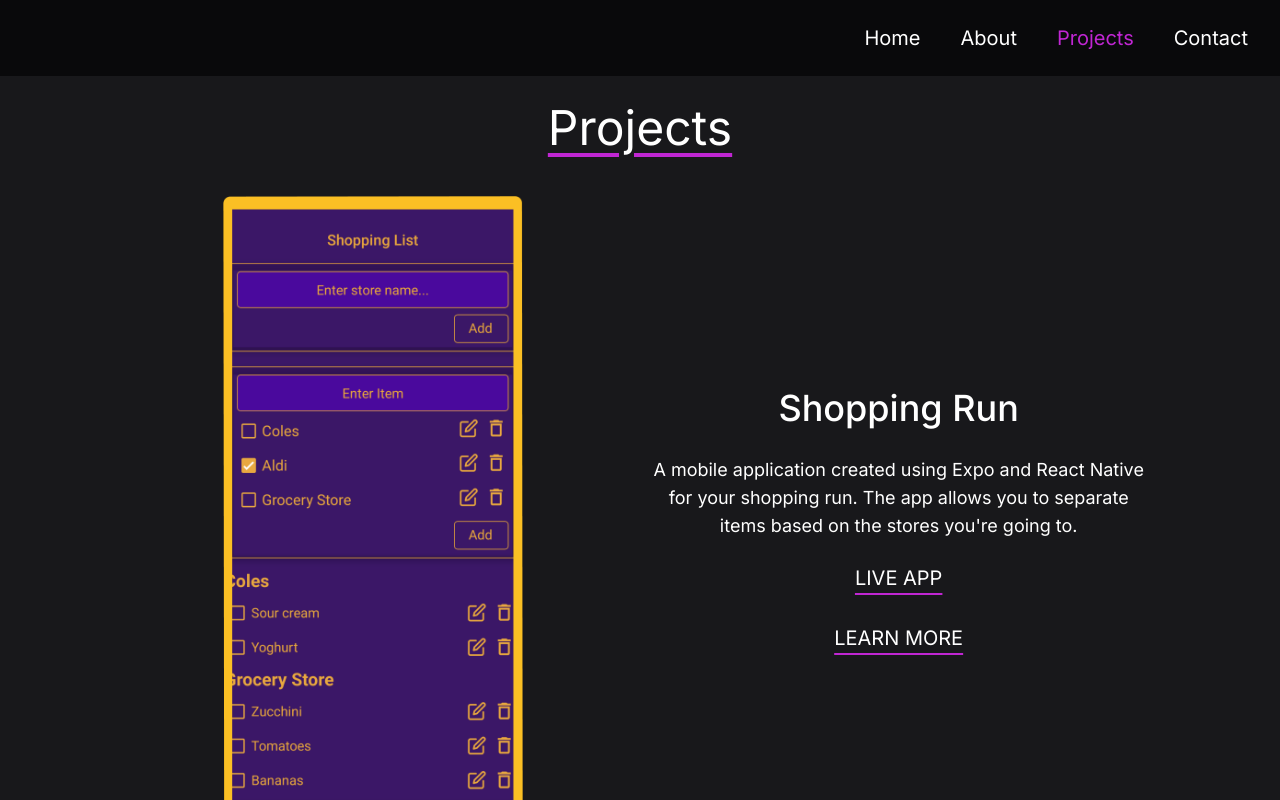
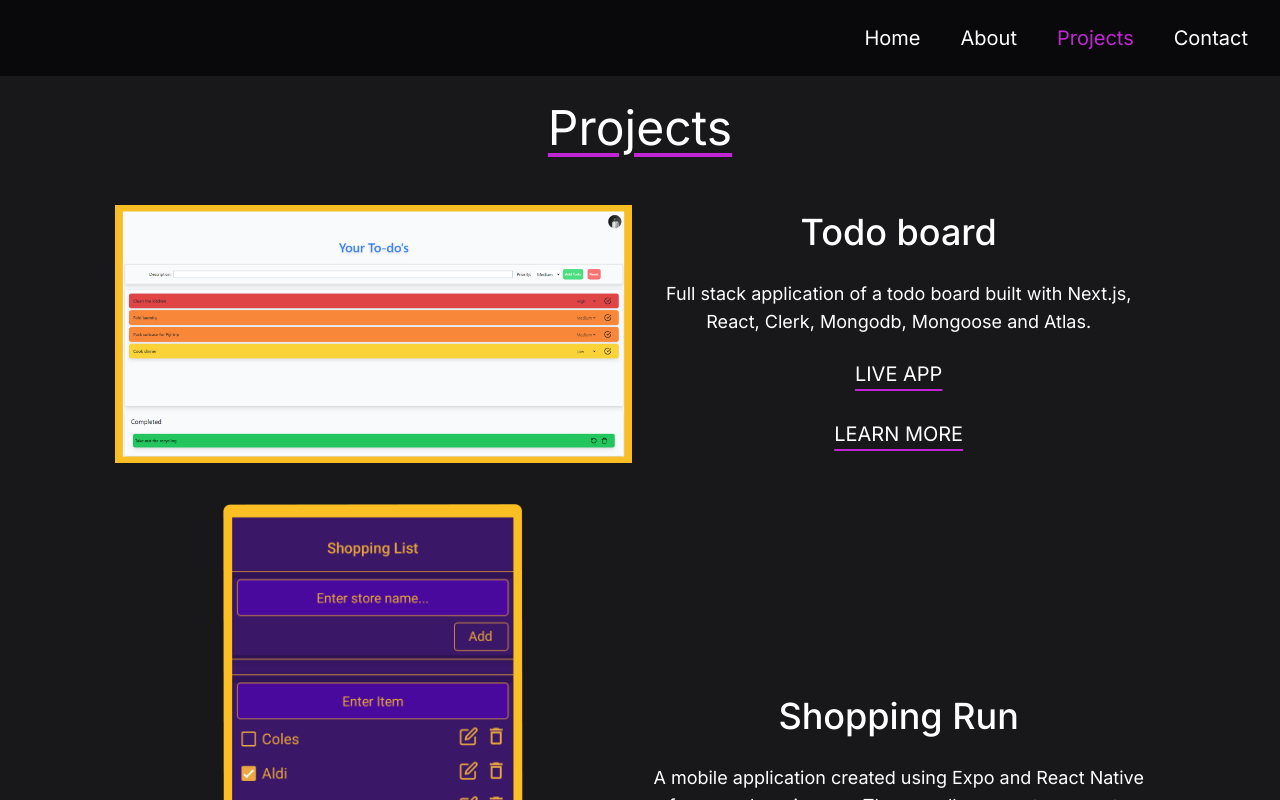
Before and after one commit to jenishpatel-jp/jenish-patel-portfolio, a Next.js app: page /projects in a window 1280 px wide. Shown: the top 800 px of the page. Built offline with nearby package versions, Linux system fonts and the light colour scheme.

Commit message:
Updated the Projects page with the new todo app that I have created

```diff
--- a/src/app/(navigation)/projects/page.tsx
+++ b/src/app/(navigation)/projects/page.tsx
@@ -6,6 +6,23 @@ const Page = () => {
         <div className='flex flex-col min-h-screen items-center bg-zinc-900 text-white'>
             <h1 className='my-4 text-5xl p-3 w-full text-center underline underline-offset-8 underline-fuchsia'>Projects</h1>
             <div className='flex flex-col mb-4 mt-2 p-2 w-5/6 text-center'>
+                <div className='flex flex-col lg:flex-row mb-8' >
+                    <div className='flex  justify-center items-center flex-1'>
+                    <Image
+                            src={"/project-screenshots/todo.png"}
+                            alt="Screenshot of the Todo web app"
+                            width={900}
+                            height={500}
+                            className=' justify-center'
+                        />
+                    </div>
+                    <div className='flex flex-col p-2  items-center justify-center flex-1'>
+                        <h2 className='text-4xl p-2 font-medium' >Todo board</h2>
+                        <p className='p-2 text-lg mt-3' >Full stack application of a todo board built with Next.js, React, Clerk, Mongodb, Mongoose and Atlas.</p>
+                        <Link className='p-2 m-2 text-xl underline underline-offset-8 underline-fuchsia hover:bg-fuchsia-600 rounded-md' href={'https://todo-list-ouwon6bdv-jenishspatels-projects.vercel.app/'} target='_blank'>LIVE APP</Link>
+                        <Link className='p-2 m-2 text-xl underline underline-offset-8 underline-fuchsia hover:bg-fuchsia-600 rounded-md' href={'https://github.com/jenishpatel-jp/to-do-list'} target='_blank'>LEARN MORE</Link>
+                    </div>
+                </div>
                 <div className='flex flex-col lg:flex-row mb-8' >
                     <div className='flex  justify-center items-center flex-1'>
                     <Image
```
Also changed, not shown: public/project-screenshots/todo.png (added).
